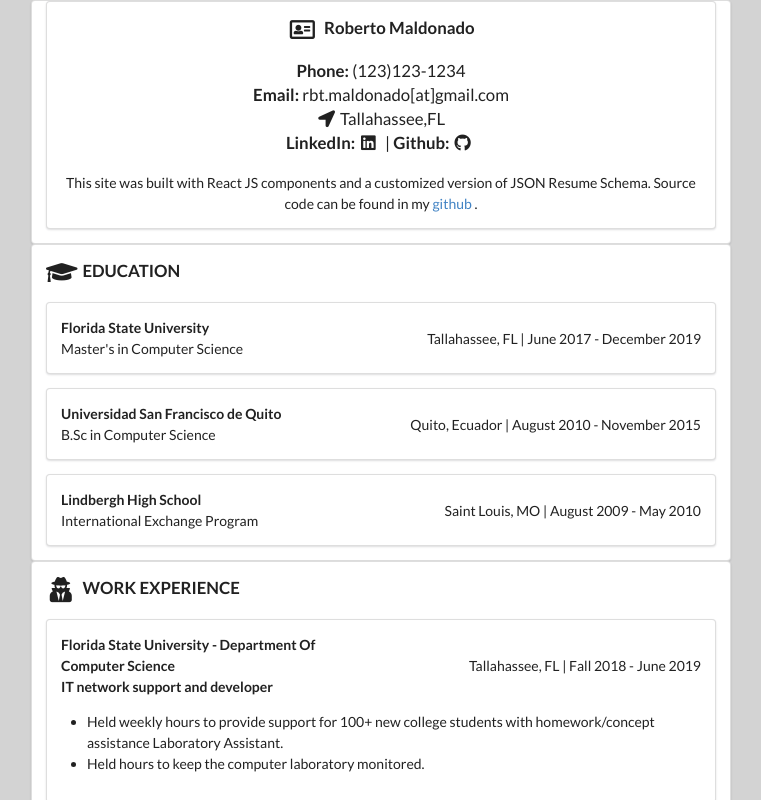
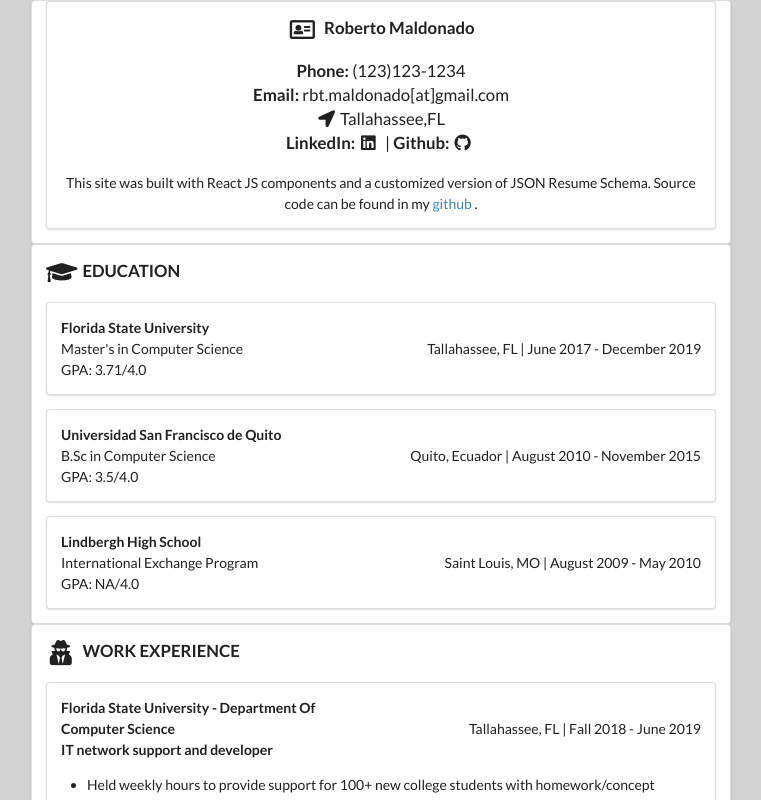
Before and after one commit to robertomaldonado/MaldonadoResume, a React (Create React App) app: page / in a window 1280 px wide. Shown: the top 800 px of the page, without its empty margins (259-1020 px from the left). Built offline with nearby package versions, Linux system fonts and the light colour scheme.

Commit message:
Added printed gpa again

```diff
--- a/src/EducationSection.js
+++ b/src/EducationSection.js
@@ -19,7 +19,7 @@
                       <div className="column left aligned">
                             <b> {item.institution} </b> <br />
                             {item.studyType} <br />
-                            {/* GPA: {item.gpa}/4.0 */}
+                            GPA: {item.gpa}/4.0
                       </div>
                       <div className="column right aligned">
                         {item.area} | {item.startDate} - {item.endDate}
```
